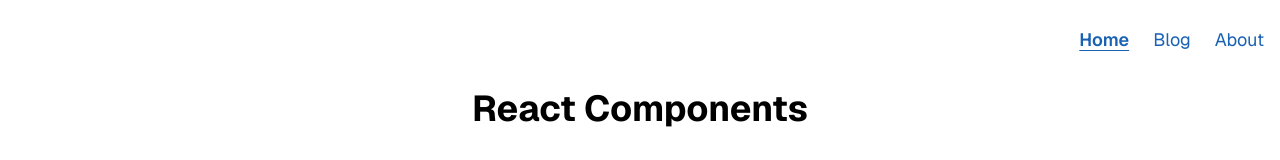
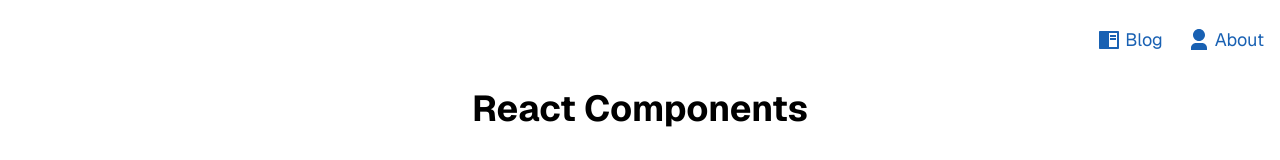
Before and after one commit to codercarl1243/react_components_system, a Next.js app: page / in a window 1280 px wide. Shown: the top 160 px of the page. Built offline with nearby package versions, Linux system fonts and the light colour scheme.

Commit message:
UPDATE add icons to header links

```diff
--- a/components/layout/header.tsx
+++ b/components/layout/header.tsx
@@ -4,8 +4,7 @@ import clsx from 'clsx'
 import { useEffect, useState, type ComponentProps } from 'react'
 import Link from '@/components/link'
 import { usePathname } from 'next/navigation'
-import { RiCloseLargeLine, RiMenuLine } from '@remixicon/react'
-import Icon from '@/components/icon'
+import { RiBookReadFill, RiCloseLargeLine, RiHomeHeartLine, RiMenuLine, RiUser3Fill } from '@remixicon/react'
 import Button from '@/components/button'
 /**
  * Site footer component that displays the current year, copyright notice and a link to codercarl.dev.
@@ -25,7 +24,7 @@ export default function Header({ className, ...props }: ComponentProps<'header'>
   };
 
   useEffect(() => {
-      handleMenuOpenState(false)
+    handleMenuOpenState(false)
   }, [pathname])
 
   return (
@@ -38,8 +37,9 @@ export default function Header({ className, ...props }: ComponentProps<'header'>
         onClick={() => handleMenuOpenState()}
         data-style='filled'
         data-variant='primary'
+        icon={RiMenuLine}
       >
-        <Icon icon={RiMenuLine} /><span>Menu</span>
+        Menu
       </Button>
       <nav
         className='nav__primary'
@@ -54,20 +54,16 @@ export default function Header({ className, ...props }: ComponentProps<'header'>
           onClick={() => handleMenuOpenState()}
           data-style='filled'
           data-variant='primary'
+          icon={RiCloseLargeLine}
         >
-          <Icon icon={RiCloseLargeLine} /><span>Menu</span>
+          Menu
         </Button>
-        <Link
-          href="/"
-          className={clsx({ 'active': pathname === '/' })}
-          aria-current={pathname === '/' ? 'page' : undefined}
-        >
-          Home
-        </Link>
+        {pathname !== '/' && <Link href="/" icon={RiHomeHeartLine}>Home</Link>}
         <Link
           href="/blog"
           className={clsx({ 'active': pathname.startsWith('/blog') })}
           aria-current={pathname === '/blog' ? 'page' : undefined}
+          icon={RiBookReadFill}
         >
           Blog
         </Link>
@@ -75,6 +71,7 @@ export default function Header({ className, ...props }: ComponentProps<'header'>
           href="/about"
           className={clsx({ 'active': pathname === '/about' })}
           aria-current={pathname === '/about' ? 'page' : undefined}
+          icon={RiUser3Fill}
         >
           About
         </Link>
```
